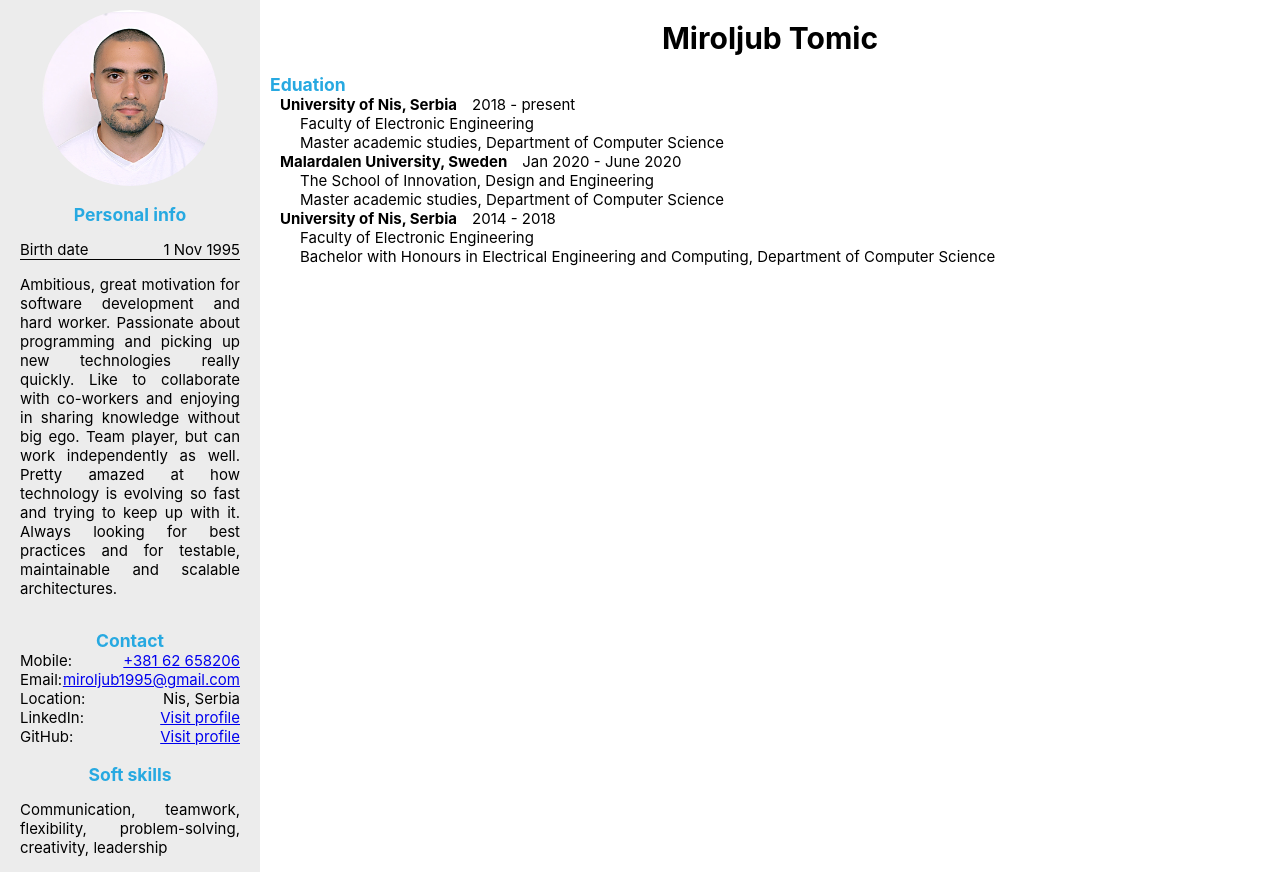
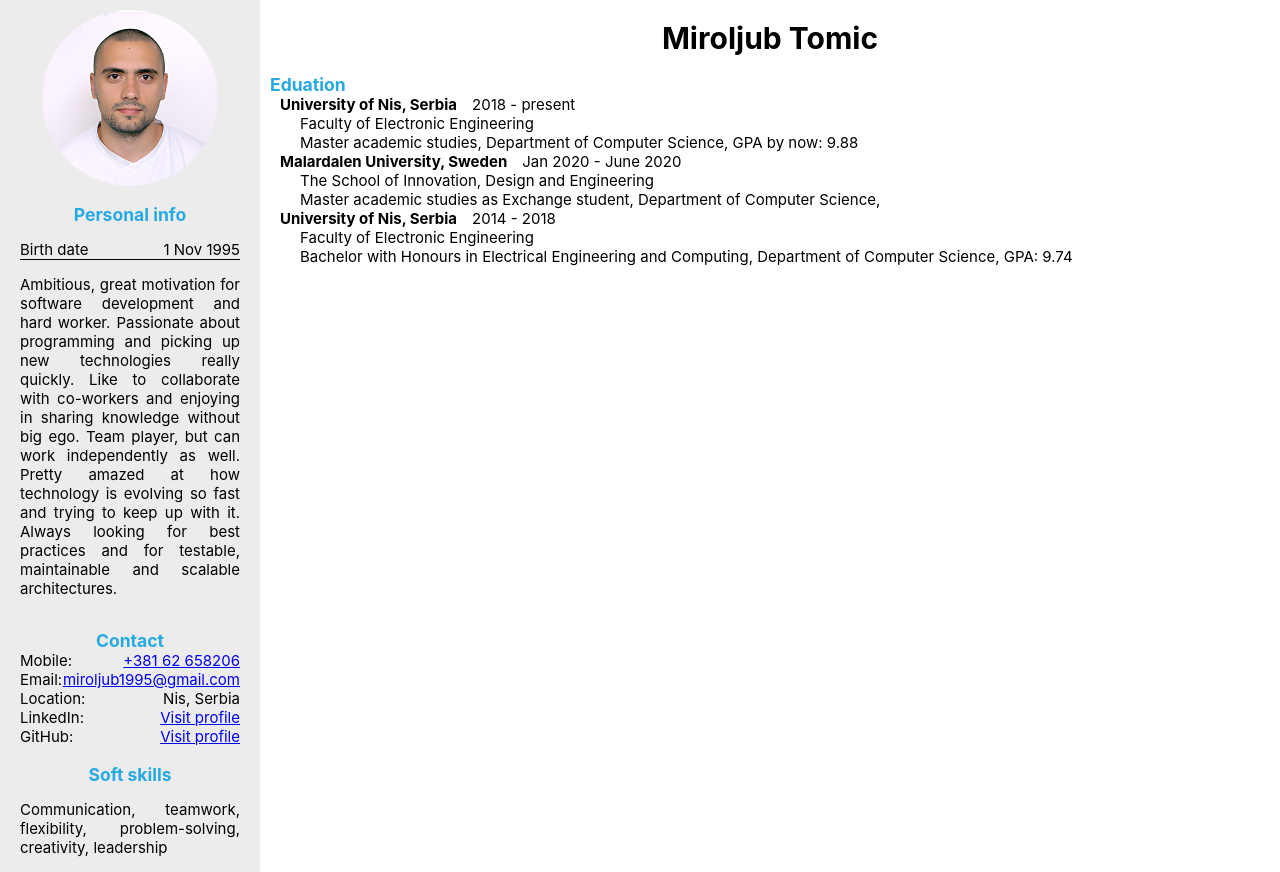
Before and after one commit to miroljub1995/cv, a React (Create React App) app: page / in a window 1280 px wide. Built offline with nearby package versions, Linux system fonts and the light colour scheme.

Commit message:
added GPA

```diff
--- a/src/components/Education.tsx
+++ b/src/components/Education.tsx
@@ -25,7 +25,8 @@ const Items = () => (
         <div>
           {`${studies.school}`}
         </div>
-        <div>{`${studies.studies}, Department of ${studies.department}`}</div>
+        <div>{`${studies.studies}, Department of ${studies.department}, ${studies.GPA ?
+          `GPA: ${studies.GPA}` : studies.GPAByNow ? `GPA by now: ${studies.GPAByNow}` : ''}`}</div>
       </div>
     ))}
   </div>
--- a/src/data/education.json
+++ b/src/data/education.json
@@ -15,7 +15,7 @@
       "from": "Jan 2020",
       "to": "June 2020",
       "school": "The School of Innovation, Design and Engineering",
-      "studies": "Master academic studies",
+      "studies": "Master academic studies as Exchange student",
       "department": "Computer Science"
     },
     {
```
